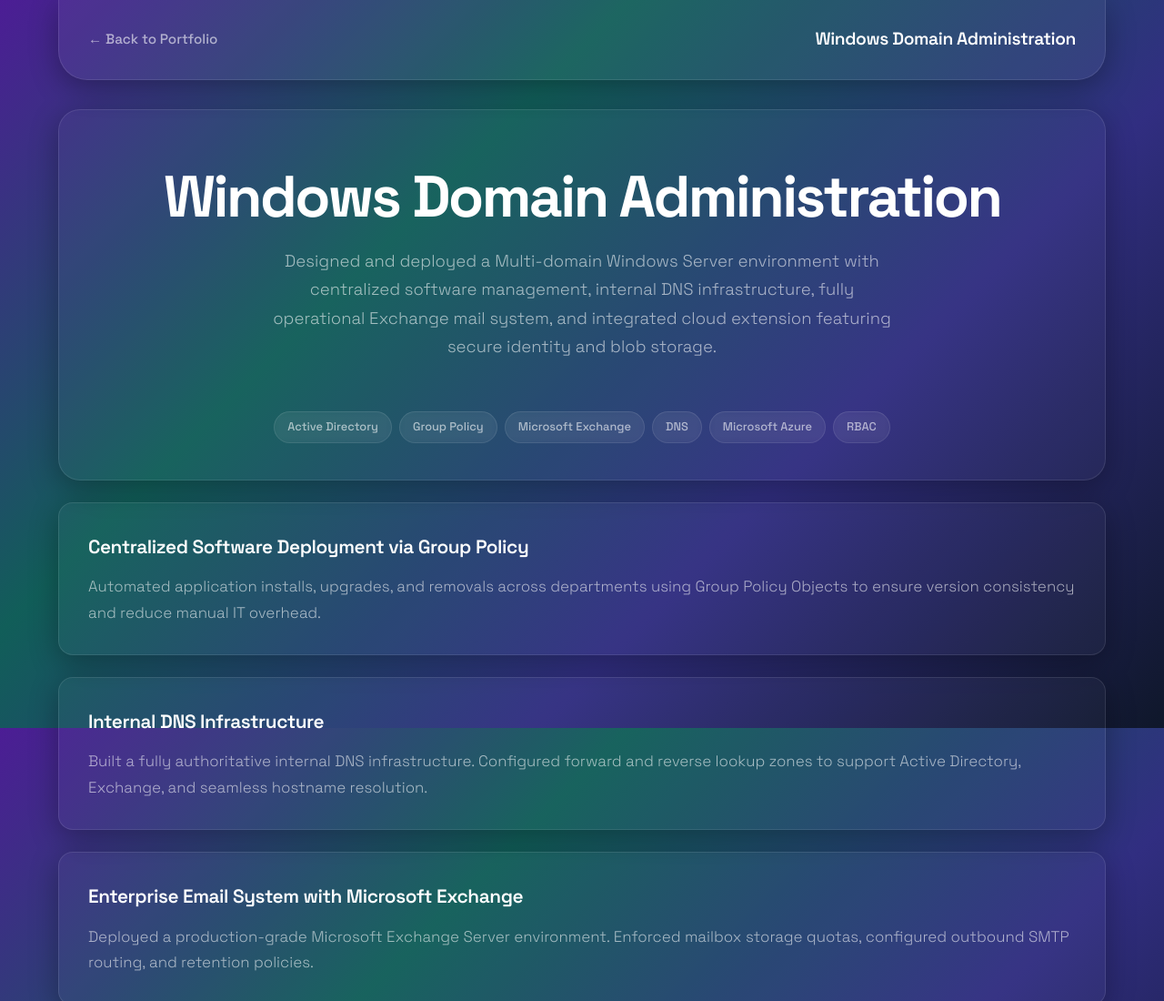
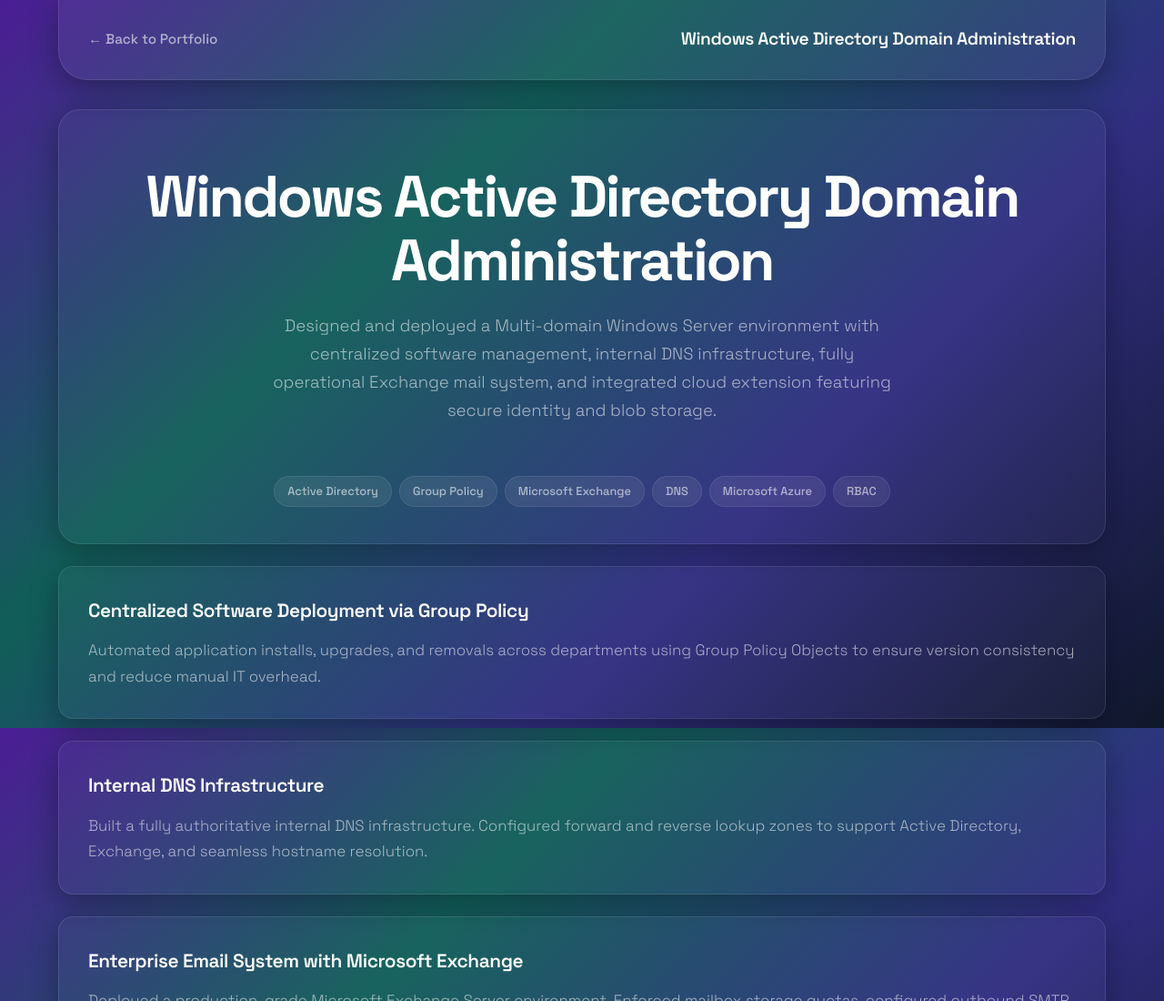
Before and after one commit to gursher-singh/gursher-singh.github.io, a website built with Vite: page windows-domain.html in a window 1280 px wide. Shown: the top 1100 px of the page at 91% size. Built offline with nearby package versions, Linux system fonts and the light colour scheme.

Commit message:
Update windows-domain.html

```diff
--- a/windows-domain.html
+++ b/windows-domain.html
@@ -3,7 +3,7 @@
 <head>
   <meta charset="UTF-8">
   <meta name="viewport" content="width=device-width, initial-scale=1.0">
-  <title>Windows Domain Administration | Gursher Singh</title>
+  <title>Windows Active Directory Domain Administration | Gursher Singh</title>
   <link rel="stylesheet" href="shared.css">
 </head>
 <body>
@@ -12,13 +12,13 @@
     <nav class="navbar">
       <a href="index.html" class="back-link">&larr; Back to Portfolio</a>
       <div class="nav-links">
-        <span class="nav-logo">Windows Domain Administration</span>
+        <span class="nav-logo">Windows Active Directory Domain Administration</span>
       </div>
     </nav>
 
     <main class="bento-grid">
       <div class="bento-card col-span-12 project-hero">
-        <h1>Windows Domain Administration</h1>
+        <h1>Windows Active Directory Domain Administration</h1>
         <p>Designed and deployed a Multi-domain Windows Server environment with centralized software management, internal DNS infrastructure, fully operational Exchange mail system, and integrated cloud extension featuring secure identity and blob storage.</p>
         <div class="tags" style="justify-content: center; margin-top: 32px;">
           <span class="tag">Active Directory</span><span class="tag">Group Policy</span><span class="tag">Microsoft Exchange</span><span class="tag">DNS</span><span class="tag">Microsoft Azure</span><span class="tag">RBAC</span>
```
